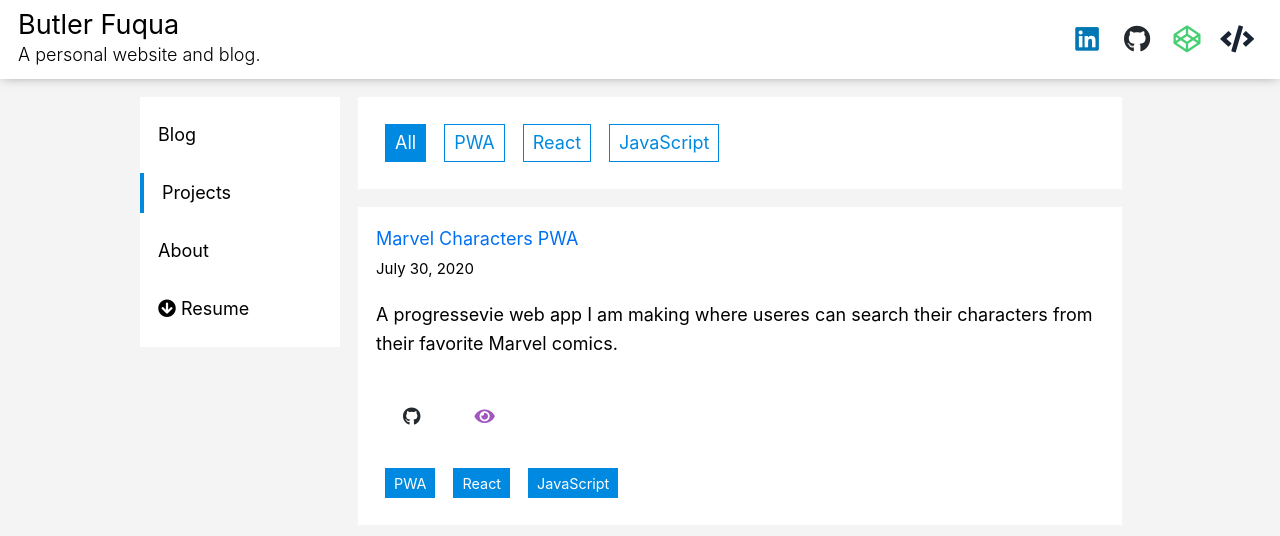
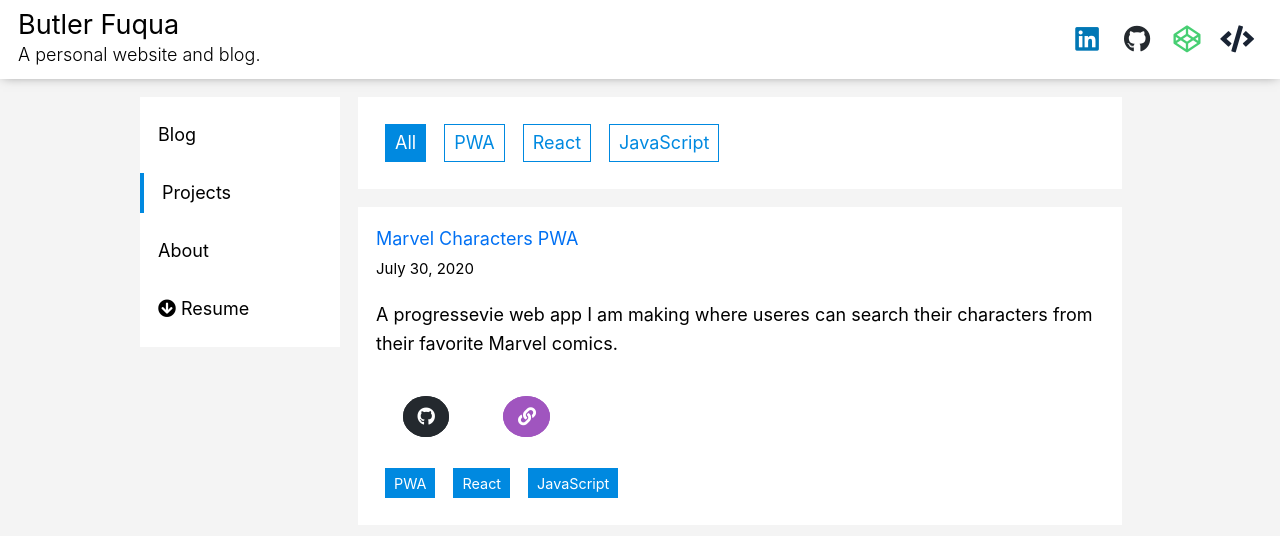
Before and after one commit to ButlerFuqua/personal-blog, a Next.js app: page /projects in a window 1280 px wide. Shown: the top 536 px of the page. Built offline with nearby package versions, Linux system fonts and the light colour scheme.

Commit message:
Add hover effects to projectlinks. Update filteredList hover links.

```diff
--- a/components/postsSection.js
+++ b/components/postsSection.js
@@ -75,10 +75,14 @@ const Filterlist = styled.ul`
          border: 1px solid ${({ theme }) => theme.colors.primary};
          color: ${({ theme }) => theme.colors.primary};
          cursor: pointer;
+         position: relative;
+         bottom: 0;
+         transition: .2s;
 
          &:hover{
-            box-shadow: 0 0 10px 3px rgb(8 7 7 / 30%);
-         }
+            box-shadow: ${({ theme }) => theme.shadow.sm};
+            bottom: 3px;
+        }
 
          &.active{
              background: ${({ theme }) => theme.colors.primary};
--- a/components/projectlinks.js
+++ b/components/projectlinks.js
@@ -14,7 +14,21 @@ const Ul = styled.ul`
     }
 `
 const A = styled.a`
-    color: ${({ theme, color }) => theme.colors[color]};
+    background: ${({ theme, color }) => theme.colors[color]};
+    border: 1px solid ${({ theme, color }) => theme.colors[color]};
+    color: white;
+    transition: .2s;
+    padding: .5rem .75rem;
+    border-radius: 50%;
+    position: relative;
+    bottom: 0;
+
+    &: hover {
+        color: ${({ theme, color }) => theme.colors[color]};
+        background: white;
+        bottom: 3px;
+        box-shadow: ${({ theme }) => theme.shadow.sm}
+    }
 `
 
 export default function ProjectLinks({ links }) {
--- a/pages/_app.js
+++ b/pages/_app.js
@@ -12,6 +12,9 @@ const theme = {
     repl: '#192333',
     external: '#A055BF'
   },
+  shadow: {
+    sm: '0px 3px 7px 2px rgba(0,0,0, .3)'
+  }
 }
 
 
--- a/projects/marvel-characters-pwa.md
+++ b/projects/marvel-characters-pwa.md
@@ -11,7 +11,7 @@ links: [
     },
     {
         label: 'external',
-        icon: 'fa fa-eye',
+        icon: 'fa fa-link',
         path: 'https://marvelcharacters.site'
     }
 ]
```
